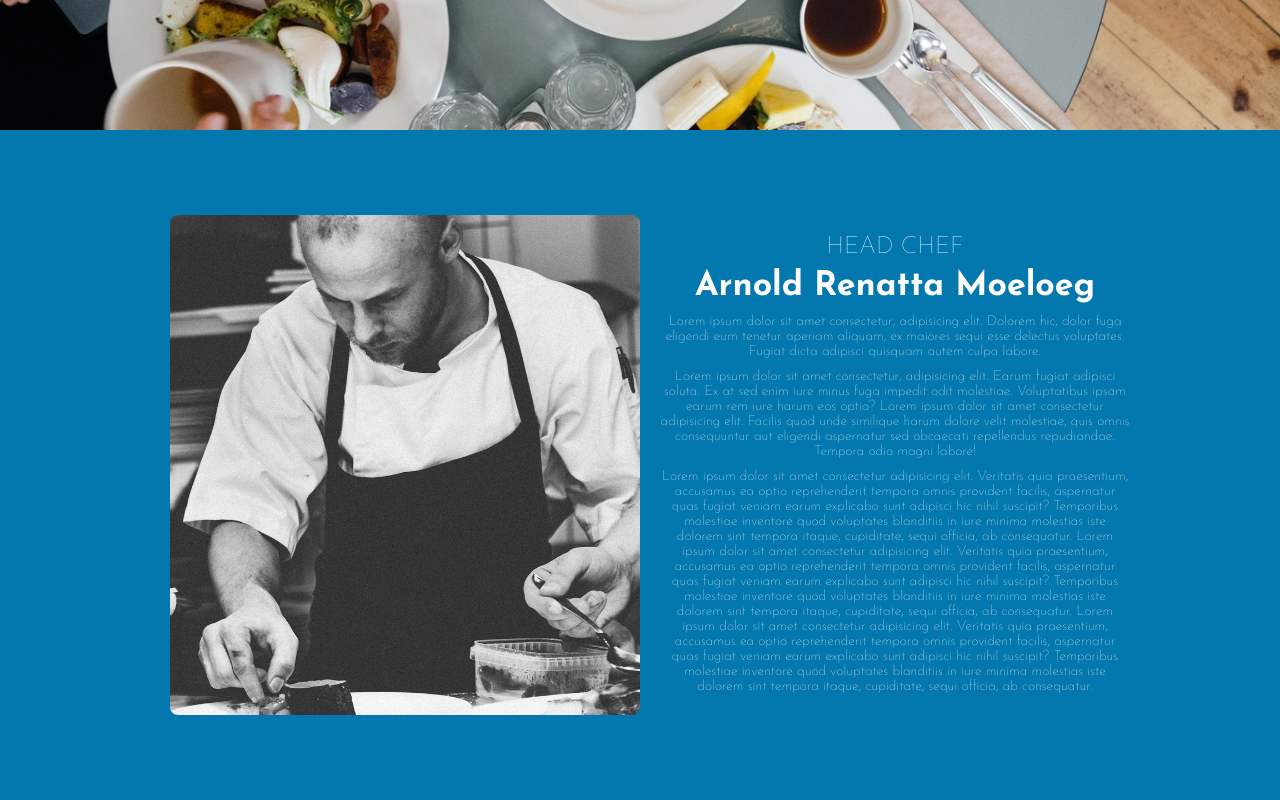
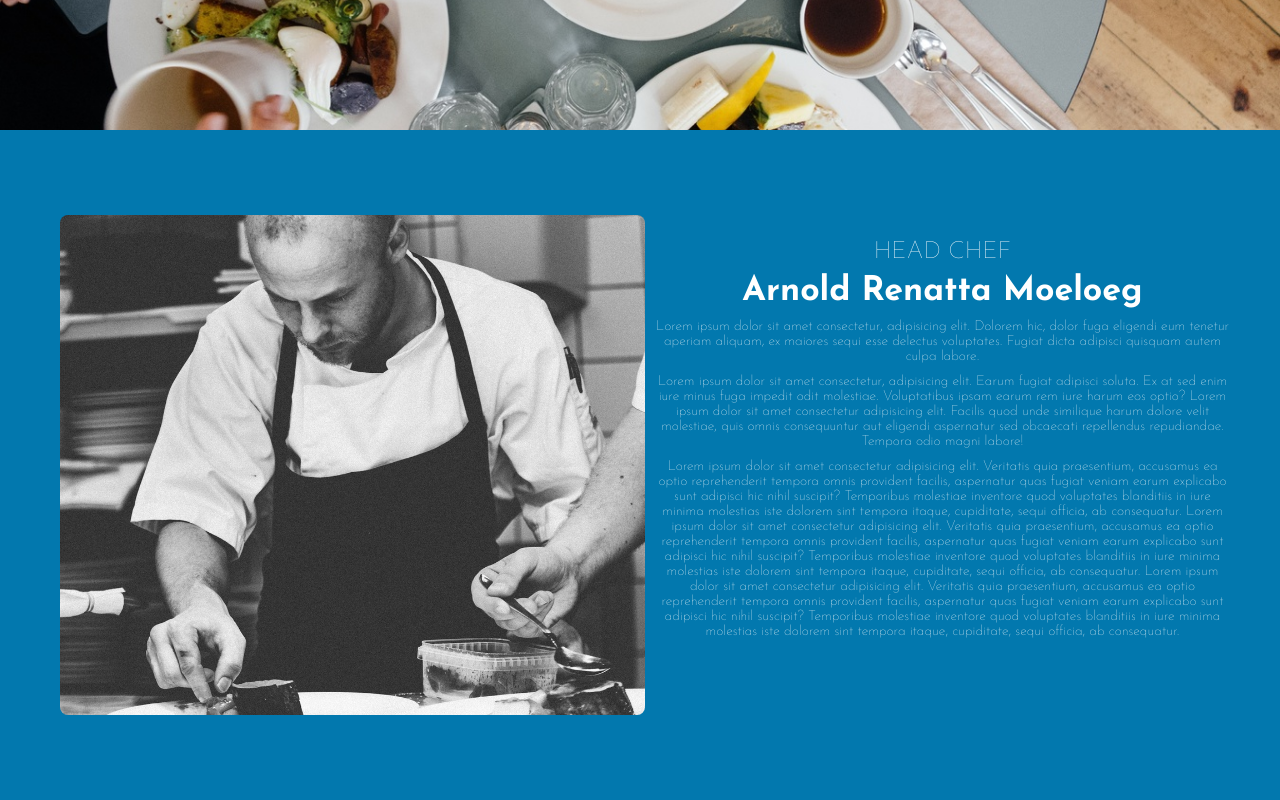
Before and after one commit to plikipie/resto-apps, a website built with webpack: page src/templates/index.html in a window 1280 px wide. Shown: the part 320-1120 px from the top of the page. Built offline with nearby package versions, Linux system fonts and the light colour scheme.

```diff
--- a/src/styles/scss/content.scss
+++ b/src/styles/scss/content.scss
@@ -1,22 +1,21 @@
 .first__content {
     display: flex;
-    align-items: center;
-    justify-content: center;
+    justify-content: space-around;
     width: 100%;
     min-height: 669px;
     background-color: var(--primary-color);
     .content__wrap {
-        display: grid;
-        grid-template-columns: 1fr 1fr;
-        grid-template-rows: auto;
-        gap: 20px;
+        display: flex;
+        justify-content: space-around;
         align-items: center;
+        width: 100%;
         padding-left: 20px;
-        max-width: 980px;
+        max-width: 1200px;
         min-height: 550px;
     }
     .img__content {
         width: 100%;
+        height: auto;
         min-height: 500px;
         background-image: url("/images/heros/hero-image_1.jpg");
         background-position: center;
@@ -25,6 +24,10 @@
     }
     .content__tagline {
         min-height: 450px;
+        width: 100%;
+        height: auto;
+        padding-left: 10px;
+        padding-right: 10px;
     }
     .content__name {
         font-size: 24px;
--- a/src/styles/scss/responsive.scss
+++ b/src/styles/scss/responsive.scss
@@ -1,6 +1,11 @@
 @media screen and (max-width: 576px) {
     .menu {
         display: none;
+    }
+    .content__wrap {
+        display: grid;
+        grid-template-columns: 1fr;
+        grid-template-rows: auto;
     }
 }
 
@@ -19,6 +24,7 @@
         right: 0;
         top: 0;
         width: 100%;
+        max-height: 500px;
         flex-direction: column;
         height: 100vh;
         justify-content: space-evenly;
--- a/src/templates/index.html
+++ b/src/templates/index.html
@@ -7,6 +7,7 @@
     <meta name="viewport" content="width=device-width, initial-scale=1.0" />
     <title>Keekeep's Restaurant</title>
     <link href="https://fonts.googleapis.com/css2?family=Josefin+Sans:wght@100;400;500;700&display=swap" rel="stylesheet" />
+    <link rel="shortcut icon" href="/src/images/heros/favicon.ico" type="image/x-icon" />
 </head>
 
 <body>
```
Also changed, not shown: dist/bundle.js, dist/images/heros/favicon.ico (added), dist/index.html, src/images/heros/favicon.ico (added), src/styles/css/content.css, src/styles/css/responsive.css, 2 other files.
